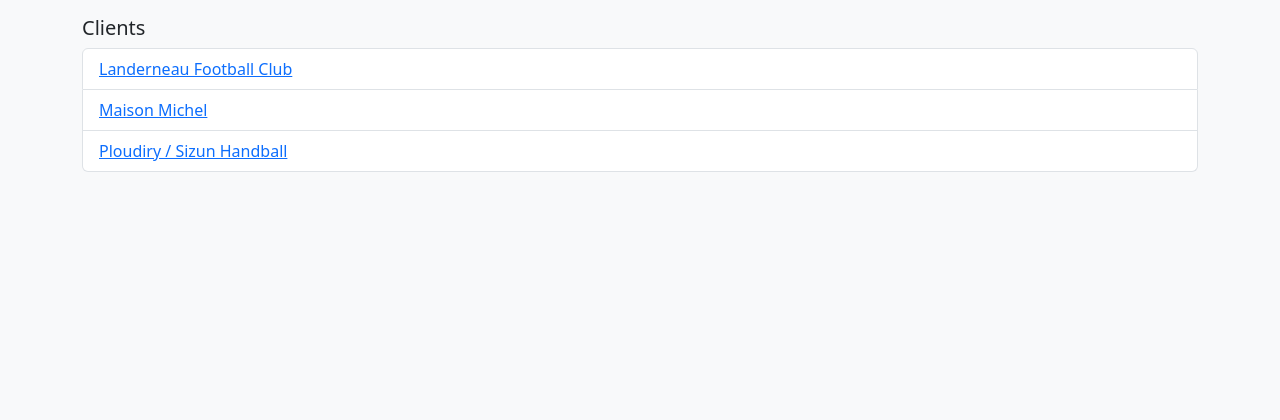
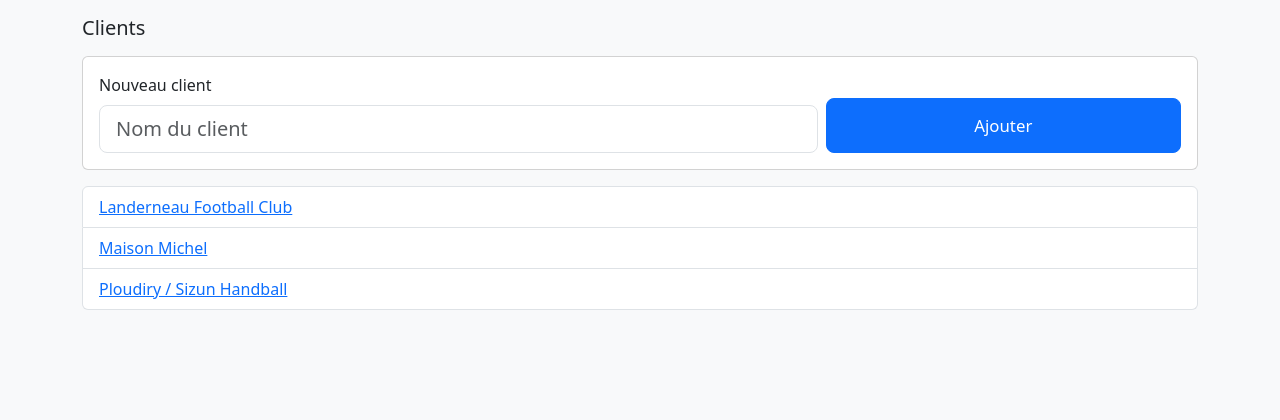
Before and after one commit to lecentrallanderneau-oss/livraison-et-suivi-futs, a Flask app: page /clients in a window 1280 px wide. Shown: the part 57-477 px from the top of the page. Run offline with Flask 3, Linux system fonts and the light colour scheme; data comes from the database, SQL or seed files in the repository.

Commit message:
Update clients.html

```diff
--- a/templates/clients.html
+++ b/templates/clients.html
@@ -1,10 +1,23 @@
 {% extends "base.html" %}
 {% block title %}Clients{% endblock %}
 {% block content %}
-<h5>Clients</h5>
+<h5 class="mb-3">Clients</h5>
+
+<form method="post" class="card p-3 bg-white mb-3">
+  <div class="row g-2 align-items-end">
+    <div class="col-8">
+      <label class="form-label">Nouveau client</label>
+      <input type="text" name="name" class="form-control form-control-lg" placeholder="Nom du client" required>
+    </div>
+    <div class="col-4 d-grid">
+      <button class="btn btn-primary btn-lg">Ajouter</button>
+    </div>
+  </div>
+</form>
+
 <ul class="list-group">
   {% for c in clients %}
-  <li class="list-group-item"><a href="{{ url_for('client_detail', client_id=c.id) }}">{{ c.name }}</a></li>
+    <li class="list-group-item"><a href="{{ url_for('client_detail', client_id=c.id) }}">{{ c.name }}</a></li>
   {% endfor %}
 </ul>
 {% endblock %}
```
